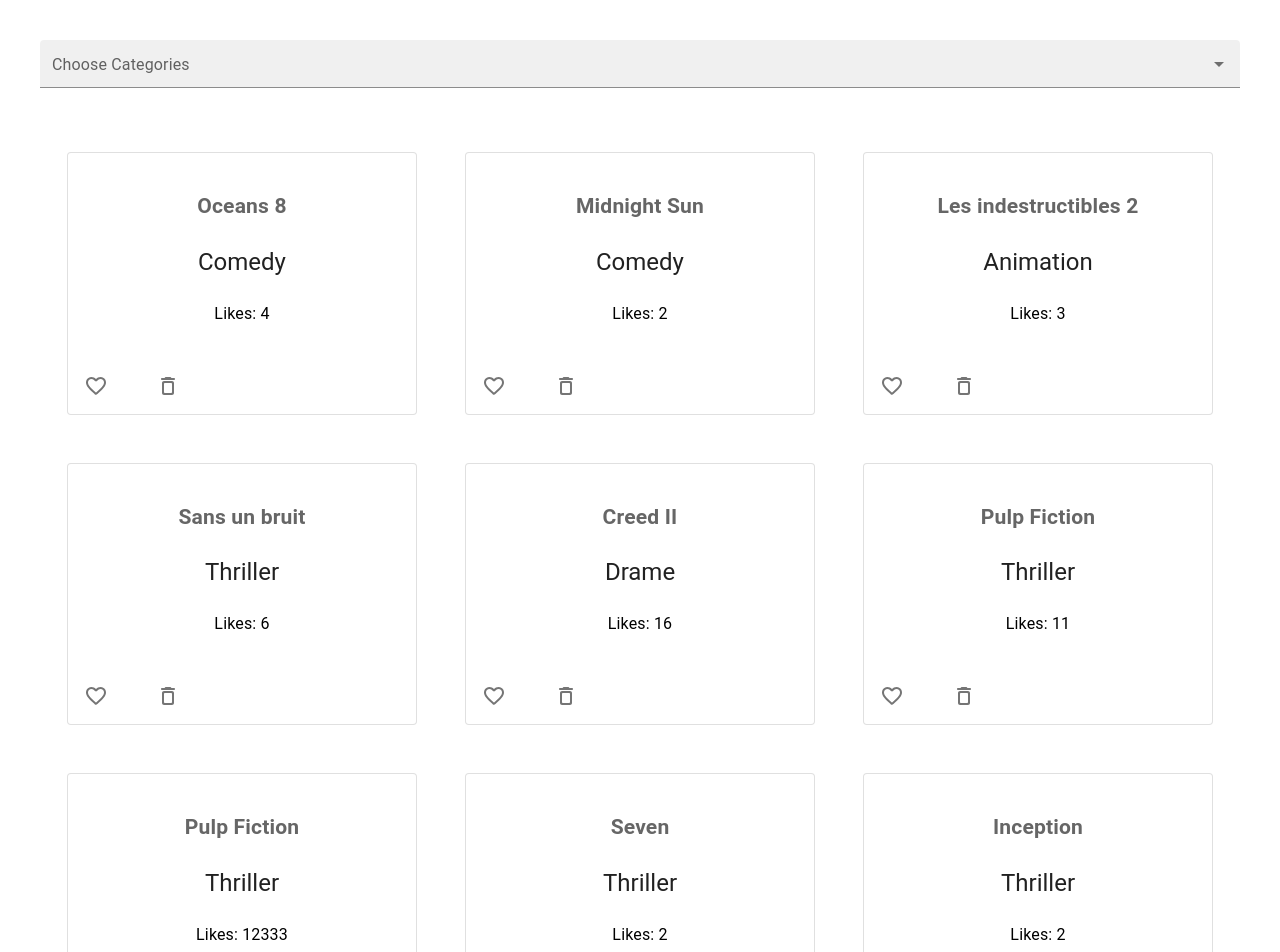
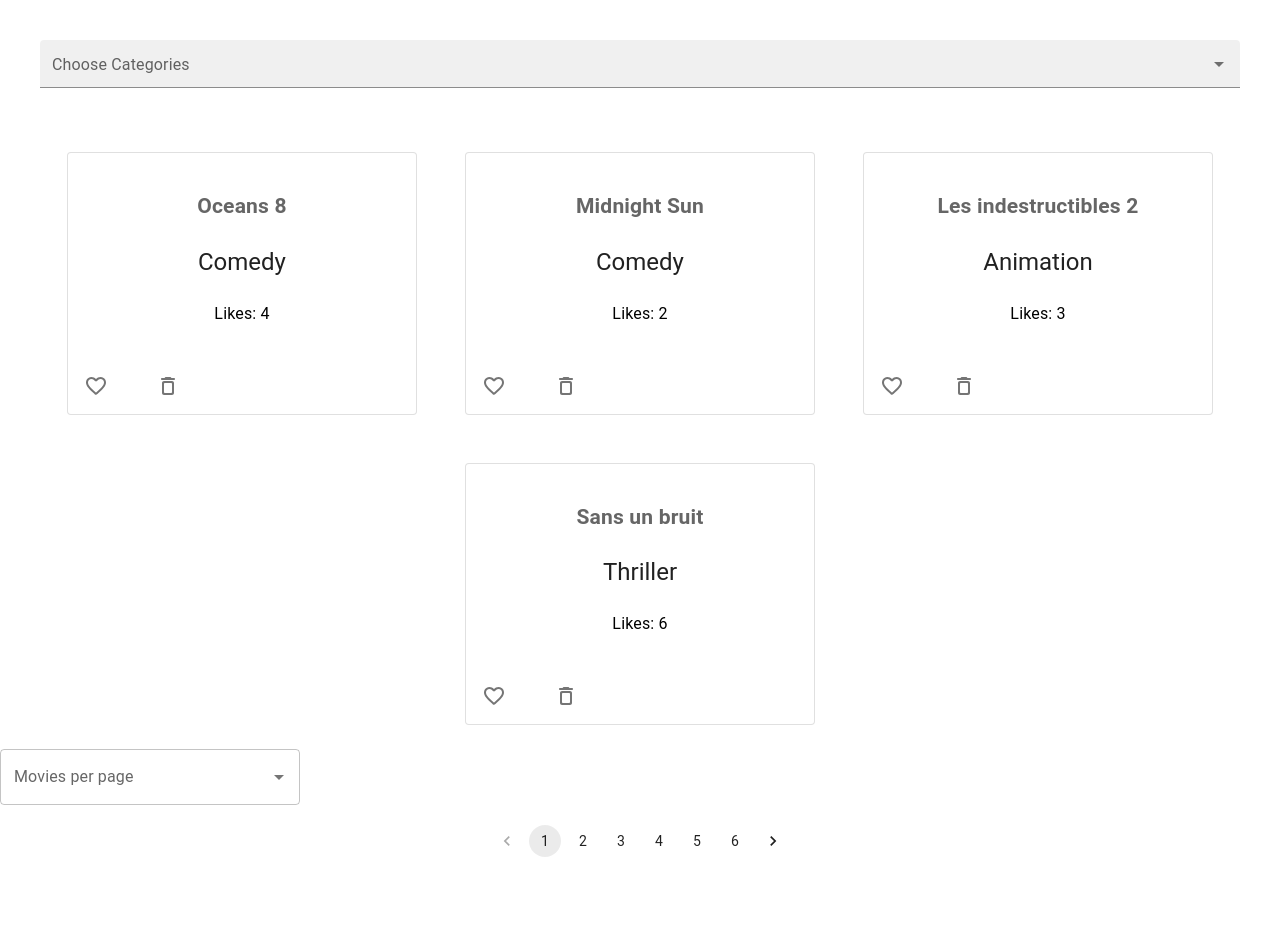
Before and after one commit to aminerochdi1/react-interview, a React (Create React App) app: page / in a window 1280 px wide. Shown: the top 952 px of the page. After the commit the page ends 877 px from the top, so only its background shows below. Built offline with nearby package versions, Linux system fonts and the light colour scheme.

Commit message:
Added Pagination

```diff
--- a/src/App.js
+++ b/src/App.js
@@ -3,26 +3,58 @@
 // [Font]
 // import '@fontsource/inter';
 
-import React, { useState, useEffect } from 'react';
+import React, { useState,useEffect } from 'react';
+
+import MoviesPerPage from './components/MoviesPerPage';
 
 // Redux
 import { Provider,useSelector  } from 'react-redux';
 import store from './redux/store';
 import MoviesList from './components/MoviesList';
+import { useDispatch } from 'react-redux';
+import { setMovies } from './redux/actions/moviesActions';
+import { movies$ } from './data/movies';
+
 import CategoryFilter from './components/CategoryFilter';
 import Pagination from './components/Pagination';
 
+
 const App = () => {
+// Start[Pagination]
+  const [moviesPerPage,setMoviesPerPage] = useState(4);
+  const [currentPage, setCurrentPage] = useState(1);
+  const dispatch = useDispatch();
+
+  const movies = useSelector(state => state.movies.filteredMovies);
+  const totalMovies = movies.length;
+
+  useEffect(() => {
+    movies$.then(fetchedMovies => {
+      dispatch(setMovies(fetchedMovies));
+    });
+  }, [dispatch]);
+
+  const indexOfLastMovie = currentPage * moviesPerPage;
+  const indexOfFirstMovie = indexOfLastMovie - moviesPerPage;
+  const currentMovies = movies.slice(indexOfFirstMovie, indexOfLastMovie);
+  // End[Pagination]
 
   return (
-    <Provider store={store}>
+
       <div className="App">
 
         <CategoryFilter/>
-        <MoviesList/>
+        <MoviesList movies={currentMovies} />
+        <MoviesPerPage/>
+        <Pagination
+        totalMovies={totalMovies}
+        moviesPerPage={moviesPerPage}
+        currentPage={currentPage}
+        setCurrentPage={setCurrentPage}
+        />
 
       </div>
-    </Provider>
+
   );
 };
 
--- a/src/components/MoviesList.js
+++ b/src/components/MoviesList.js
@@ -4,21 +4,26 @@
 import { movies$ } from '../data/movies';
 import MovieCard from './MovieCard';
 
-const MoviesList = () => {
-  const dispatch = useDispatch();
-  const movies = useSelector(state => state.movies.filteredMovies);
+const MoviesList = ({ movies }) => {
+  // const dispatch = useDispatch();
+  // const movies = useSelector(state => state.movies.filteredMovies);
 
-  useEffect(() => {
-    movies$.then(movies => {
-      dispatch(setMovies(movies));
-    });
-  }, [dispatch]);
+  // useEffect(() => {
+  //   movies$.then(movies => {
+  //     dispatch(setMovies(movies));
+  //   });
+  // }, [dispatch]);
+  // const movies = useSelector(state => state.movies.filteredMovies);
 
   return (
     <div className="movies-list">
-      {movies.map(movie => (
-        <MovieCard key={movie.id} movie={movie} />
-      ))}
+       {movies.length > 0 ? (
+        movies.map(movie => (
+          <MovieCard key={movie.id} movie={movie} />
+        ))
+      ) : (
+        <p>No movies available</p>
+      )}
     </div>
   );
 };
--- /dev/null
+++ b/src/components/MoviesPerPage.js
@@ -0,0 +1,23 @@
+import * as React from 'react';
+import TextField from '@mui/material/TextField';
+import Autocomplete from '@mui/material/Autocomplete';
+
+export default function MoviesPerPage() {
+  return (
+    <div>
+    <Autocomplete
+      disablePortal
+      id="numbers"
+      options={numbers}
+      sx={{ width: 300 }}
+      renderInput={(params) => <TextField {...params} label="Movies per page" />}
+    />
+    </div>
+  );
+}
+
+const numbers = [
+  { label: '4 par page', value: 4 },
+  { label: '8 par page', value: 8 },
+  { label: '12 par page', value: 12 }
+]
--- a/src/components/Pagination.js
+++ b/src/components/Pagination.js
@@ -1,27 +1,30 @@
 import React, { useState } from 'react';
 
-const Pagination = ({ totalMovies, moviesPerPage, currentPage, setCurrentPage }) => {
+// {MaterialUI}
+import Pagination from '@mui/material/Pagination';
+import Stack from '@mui/material/Stack';
+
+const MoviePagination = ({ totalMovies, moviesPerPage, currentPage, setCurrentPage }) => {
+  // [Calcule le nombre totale des pages]
   const totalPages = Math.ceil(totalMovies / moviesPerPage);
 
-  const handlePrevPage = () => {
-    if (currentPage > 1) setCurrentPage(currentPage - 1);
-  };
 
-  const handleNextPage = () => {
-    if (currentPage < totalPages) setCurrentPage(currentPage + 1);
+  const handlePageChange = (event, value) => {
+    setCurrentPage(value);
   };
 
   return (
-    <div className="pagination">
-      <button onClick={handlePrevPage} disabled={currentPage === 1}>
-        Prev
-      </button>
-      <span>{currentPage}/{totalPages}</span>
-      <button onClick={handleNextPage} disabled={currentPage === totalPages}>
-        Next
-      </button>
+    <div className="pagination" style={{display: 'flex', justifyContent: 'center',margin: '20px'}}>
+      <Stack spacing={2}>
+        <Pagination
+          count={totalPages}
+          page={currentPage}
+          onChange={handlePageChange}
+          size="medium"
+        />
+      </Stack>
     </div>
   );
 };
 
-export default Pagination;
+export default MoviePagination;
--- a/src/data/movies.js
+++ b/src/data/movies.js
@@ -69,6 +69,87 @@
       likes: 22,
       dislikes: 12
     },
+      //  ------------------------------------------------------------------------------------------
+    {
+      id: '11',
+      title: 'James Bond 007',
+      category: 'Action',
+      likes: 5562,
+      dislikes: 60
+    },
+    {
+      id: '12',
+      title: 'The Dark Knight',
+      category: 'Action',
+      likes: 9804,
+      dislikes: 73
+    },
+    {
+      id: '13',
+      title: 'Forrest Gump',
+      category: 'Drama',
+      likes: 12043,
+      dislikes: 88
+    },
+    {
+      id: '14',
+      title: 'The Godfather',
+      category: 'Crime',
+      likes: 15324,
+      dislikes: 120
+    },
+    {
+      id: '15',
+      title: 'The Shawshank Redemption',
+      category: 'Drama',
+      likes: 14230,
+      dislikes: 65
+    },
+    {
+      id: '16',
+      title: 'Avengers: Endgame',
+      category: 'Action',
+      likes: 13256,
+      dislikes: 230
+    },
+    {
+      id: '17',
+      title: 'Inception',
+      category: 'Science Fiction',
+      likes: 11245,
+      dislikes: 178
+    },
+    {
+      id: '18',
+      title: 'Parasite',
+      category: 'Thriller',
+      likes: 9783,
+      dislikes: 150
+    },
+    {
+      id: '19',
+      title: 'Titanic',
+      category: 'Romance',
+      likes: 14000,
+      dislikes: 210
+    },
+    {
+      id: '20',
+      title: 'The Matrix',
+      category: 'Science Fiction',
+      likes: 10540,
+      dislikes: 98
+    },
+    {
+      id: '21',
+      title: 'Gladiator',
+      category: 'Action',
+      likes: 9870,
+      dislikes: 120
+    }
+
+
+
   ]
 
   export const movies$ = new Promise((resolve, reject) => setTimeout(resolve, 100, movies))
```
Also changed, not shown: src/index.js (+7 -0 lines).
